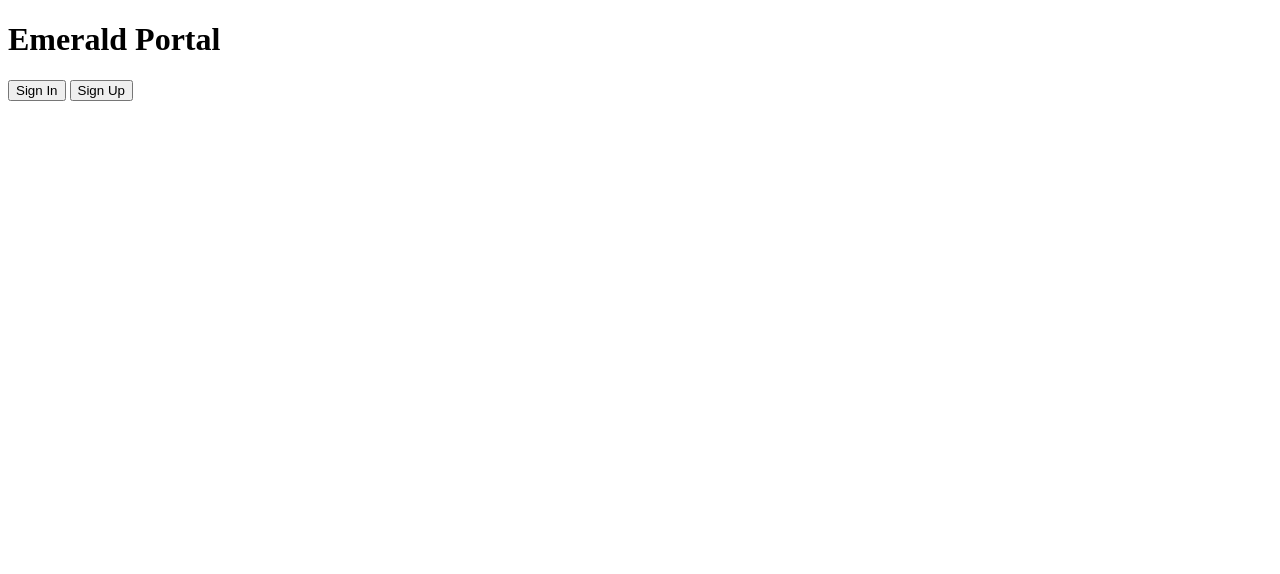
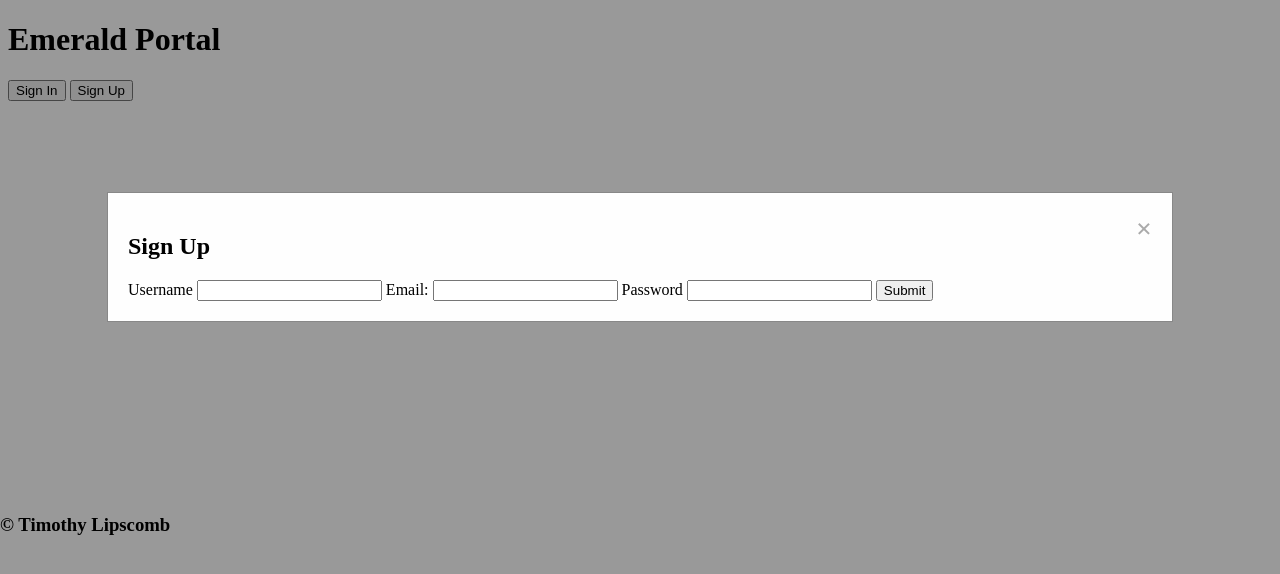
Before and after one commit to NikelRoar/Emerald-Interface, a website: page index.html in a window 1280 px wide. Both pictures are taken after a click on the button "Sign Up". Drawn offline with Linux system fonts and the light colour scheme.

Commit message:
Update index.html

```diff
--- a/index.html
+++ b/index.html
@@ -11,7 +11,7 @@
     <button >Sign In</button>
     <button id="signUpBtn">Sign Up</button>
   </div>
-  <div id="singUpForm" class="modal">
+  <div id="signUpForm" class="modal">
     <div class="modal-content">
       <span class="close">&times</span>
       <form>
@@ -20,9 +20,9 @@
         <input type="text" id="username" name="username" required>
         <label for="email">Email:</label>
         <input type="email" id="email" name="email" required>
-        <label for="password"> Password</label>
+        <label for="password">Password</label>
         <input type="password" id="passowrd" name="password" required>
-        <button type="sumbit">Sumbit</button>
+        <button type="submit">Submit</button>
       </form>
     </div>
     <script src="signup-signin.js"></script>
```
